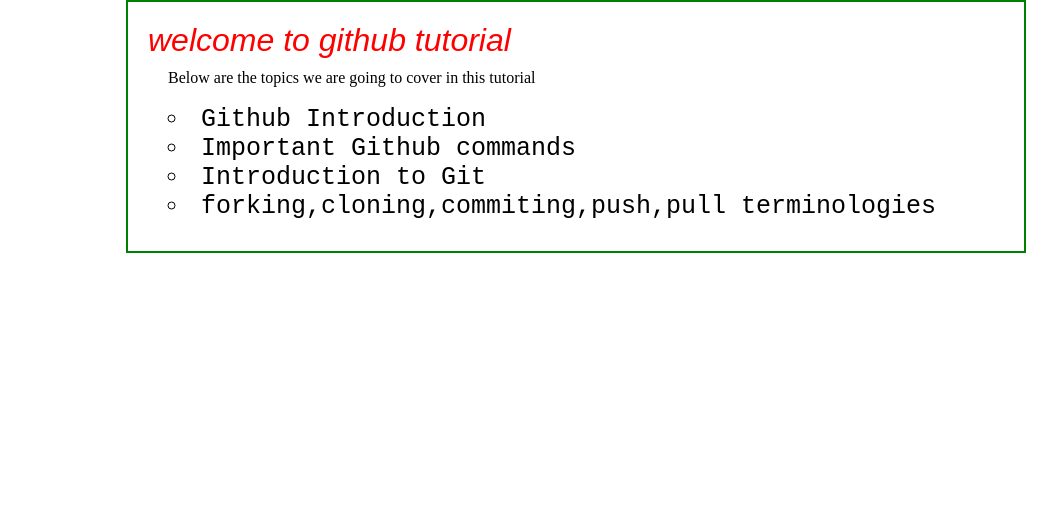
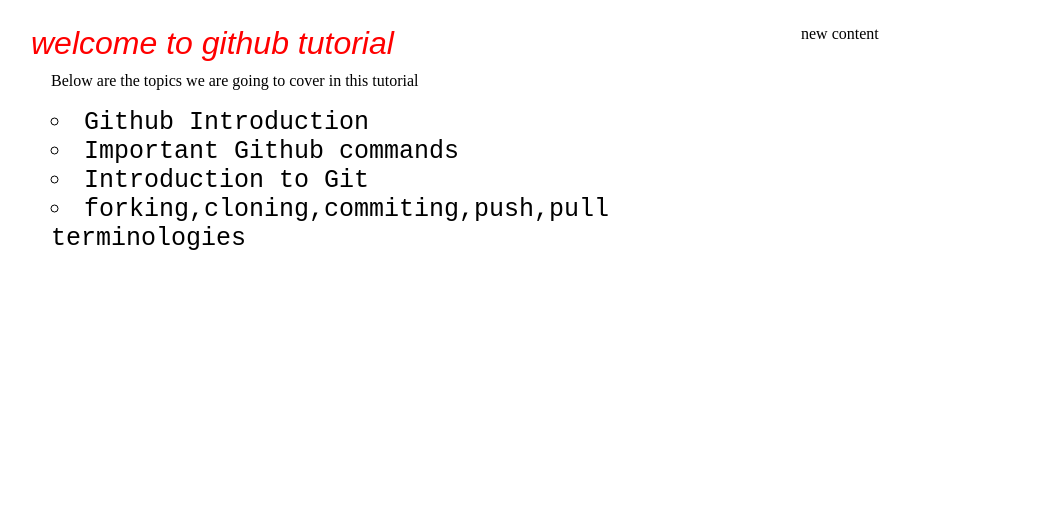
Before and after one commit to vchandu980/experimentrepo, a plain HTML site: page index.html in a window 1280 px wide. Shown: the whole page, without its empty margins (64-1121 px from the left). Drawn offline with Linux system fonts and the light colour scheme.

Commit message:
modified index to bette understand div layouts

```diff
--- a/index.html
+++ b/index.html
@@ -15,10 +15,11 @@
         color:red;
     }
     .main{
-        width:900px;
+        width:1140px;
         margin:0 auto;
         padding:20px;
-        border:2px solid green;
+
+        height:auto;
     }
     .listcontainer{
         width:100%;
@@ -32,10 +33,24 @@
         list-style-type: circle;
         list-style-position:inside;
     }
+    .bigleft{
+        width:70%;
+        padding:5px;
+        float:left;
+        height:500px
+
+    }
+    .smallleft{
+        float:left;
+        width:30%;
+        height:inherit;
+        padding:5px;
+    }
 </style>
 </head>
 <body>
     <div class="main">
+        <div class="bigleft">
         <h1> welcome to github tutorial </h1>
         <div class="listcontainer">
         <p>Below are the topics we are going to cover in this tutorial</p><br>
@@ -47,5 +62,9 @@
             </ul>
         </div>
     </div>
+        <div class="smallleft">
+        <p>new content</p>
+        </div>
+    </div>
 </body>
 </html>
```
